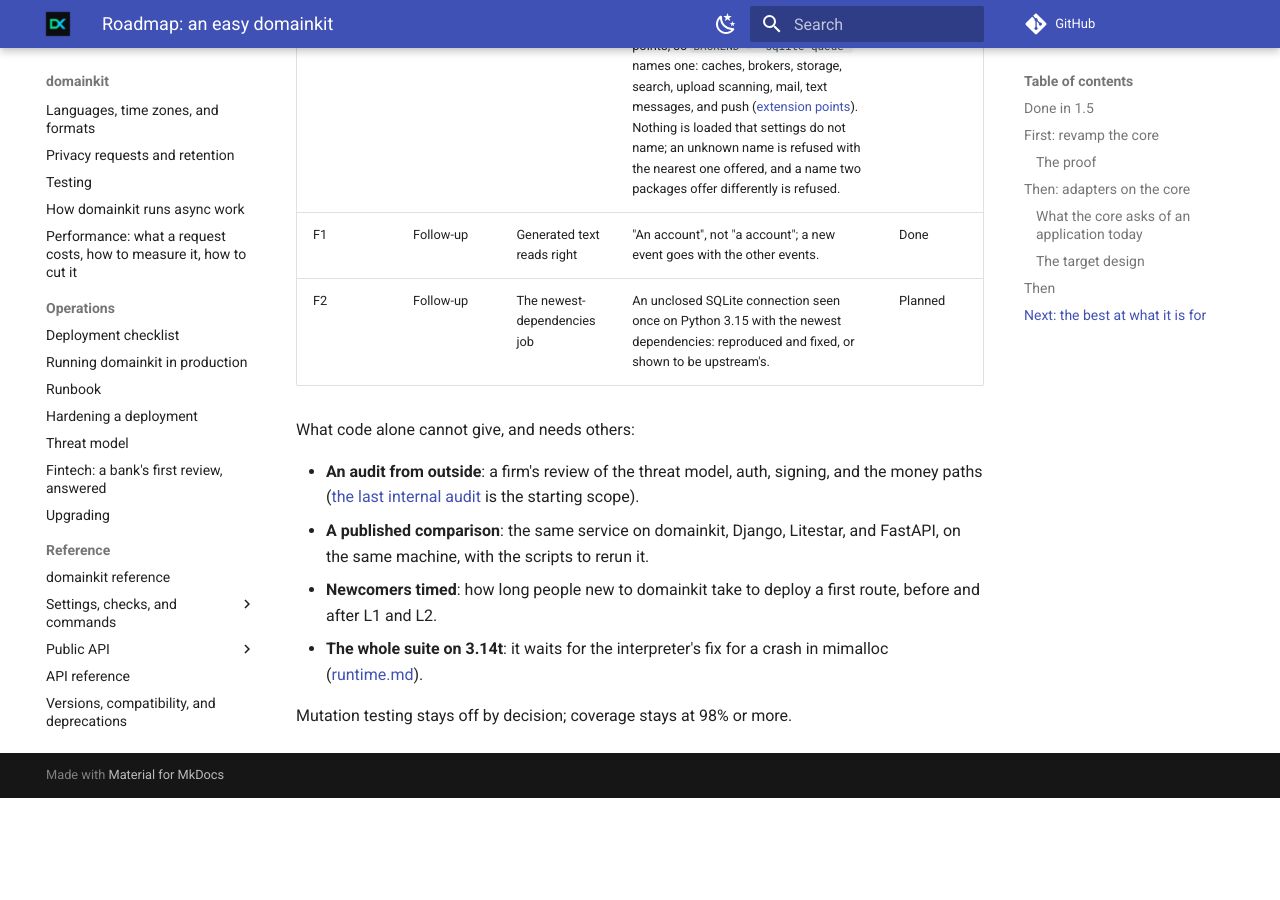
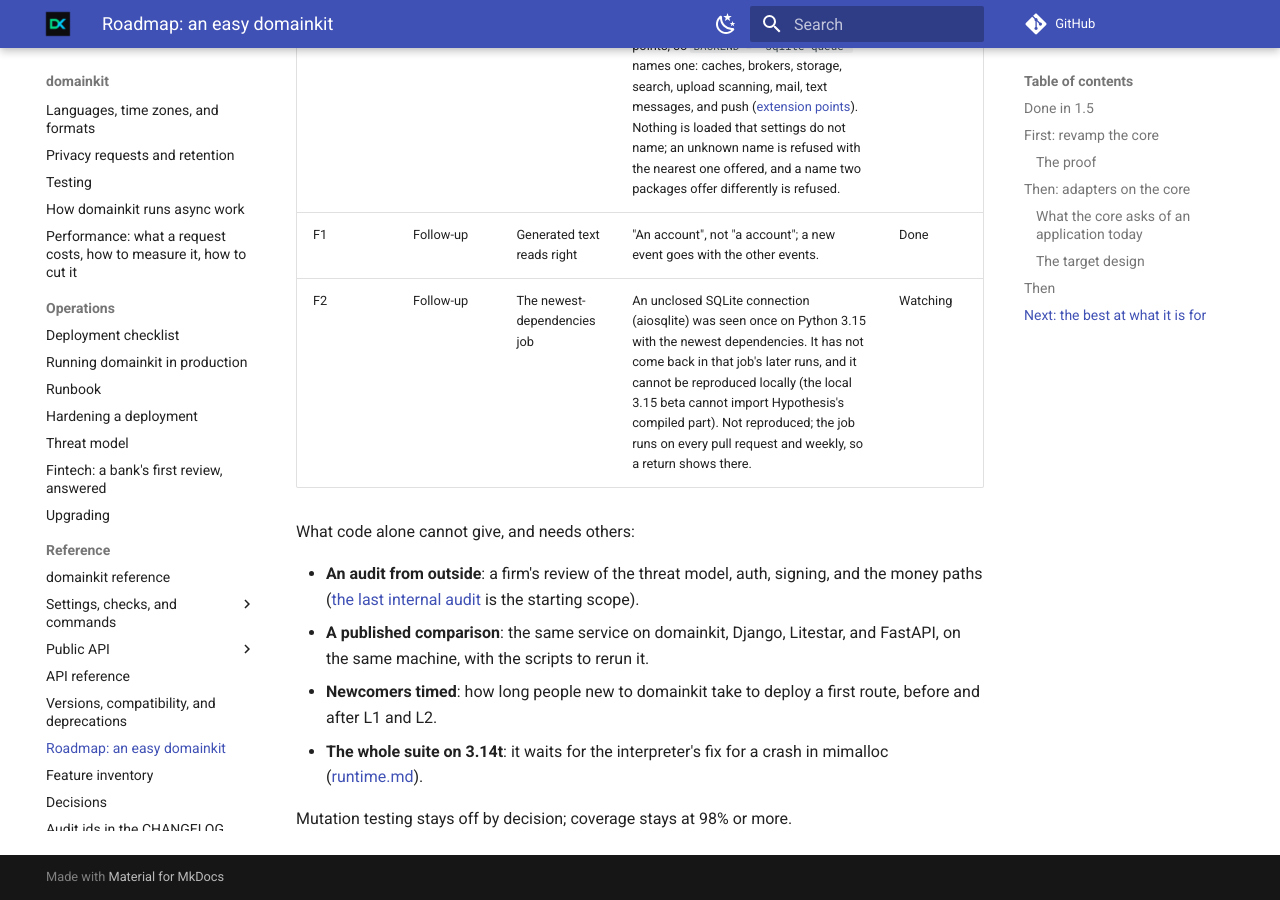
Before and after one commit to karimmattar/domainkit, an MkDocs documentation site: the page built from docs/roadmap.md, in a window 1280 px wide and 900 px high, scrolled down 7190 px. Built offline with MkDocs 1.6.1 and Material for MkDocs 9.7.7, drawn with Linux system fonts in a browser that asks for light colours; comment, search, counter and statistics services are not loaded; before the commit the page ends 7988 px from its top, so only the background shows below that.

Commit message:
Roadmap: F2 seen once, not reproduced, watched by the newest job
Co-Authored-By: Claude Opus 5.5 <noreply@anthropic.com>
Claude-Session: https://claude.ai/code/session_01PHJB1f6AhZ5eHp561TCrvG

```diff
--- a/docs/roadmap.md
+++ b/docs/roadmap.md
@@ -168,7 +168,7 @@ below is one pushed commit with tests, as the core's were.
 | P2 | Speed | A statement per query shape | Measured again, FastAPI resolving a route's parameters is now about a tenth of a resource route; more goes to SQLAlchemy building, and walking for a cache key, a new statement for every query. A repository's `filter` now keeps the statement of each shape of query (the same fields, lookups, ordering, limit, and lock, with values of the same types) and binds the values as parameters, typed as SQLAlchemy types the literals; exact, `in`, and the comparisons on the table's own columns take part, and money, encrypted, related, and text lookups compile as before. A resource read costs 2,088 calls instead of 2,359, a command 2,829 instead of 3,083, a page 2,865 instead of 3,025, and a posting 8,148. | Done |
 | X1 | Customizing | Packages that plug in | An installed package offers backends under the `domainkit.backends` entry points, so `BACKEND = "sqlite-queue"` names one: caches, brokers, storage, search, upload scanning, mail, text messages, and push ([extension points](reference/extension-points.md#backends-from-an-installed-package)). Nothing is loaded that settings do not name; an unknown name is refused with the nearest one offered, and a name two packages offer differently is refused. | Done |
 | F1 | Follow-up | Generated text reads right | "An account", not "a account"; a new event goes with the other events. | Done |
-| F2 | Follow-up | The newest-dependencies job | An unclosed SQLite connection seen once on Python 3.15 with the newest dependencies: reproduced and fixed, or shown to be upstream's. | Planned |
+| F2 | Follow-up | The newest-dependencies job | An unclosed SQLite connection (aiosqlite) was seen once on Python 3.15 with the newest dependencies. It has not come back in that job's later runs, and it cannot be reproduced locally (the local 3.15 beta cannot import Hypothesis's compiled part). Not reproduced; the job runs on every pull request and weekly, so a return shows there. | Watching |
 
 What code alone cannot give, and needs others:
 
```
